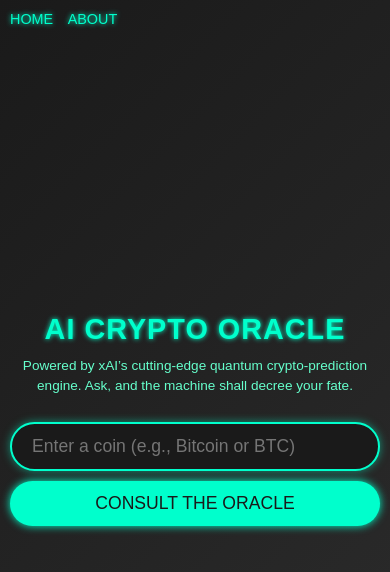
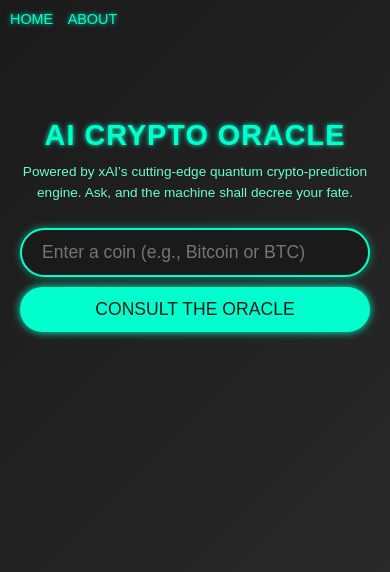
Before and after one commit to zemagnifique/barelysmartai, a plain HTML site: page index.html in a window 390 px wide. Drawn offline with Linux system fonts and the light colour scheme; no server answers.

Commit message:
fixscrollbar

```diff
--- a/index.html
+++ b/index.html
@@ -5,11 +5,6 @@
   <meta name="viewport" content="width=device-width, initial-scale=1.0">
   <title>AI Crypto Oracle</title>
   <style>
-    /* Ensure no scrollbars and fixed viewport height */
-    html, body {
-      height: 100vh;
-      overflow: hidden;
-    }
     body {
       font-family: 'Arial', sans-serif;
       background: linear-gradient(135deg, #1a1a1a, #2d2d2d);
@@ -17,16 +12,17 @@
       display: flex;
       flex-direction: column;
       align-items: center;
-      justify-content: center;
-      height: 100vh; /* Changed from min-height to height */
+      /* Allow scrolling */
+      min-height: 100vh;
       margin: 0;
       padding: 20px;
       box-sizing: border-box;
     }
     .nav {
-      position: absolute;
+      position: fixed;
       top: 20px;
       left: 20px;
+      z-index: 1000;
     }
     .nav a {
       color: #00ffcc;
@@ -45,6 +41,8 @@
       max-width: 600px;
       width: 100%;
       box-sizing: border-box;
+      /* Add top margin to ensure content isn’t hidden under the fixed header */
+      margin-top: 80px;
     }
     h1 {
       font-size: 2.5em;
@@ -160,9 +158,6 @@
     }
     /* Responsive Styles */
     @media (max-width: 768px) {
-      body {
-        padding: 10px; /* reduce padding so content fits */
-      }
       .input-container {
         flex-wrap: wrap;
       }
```
